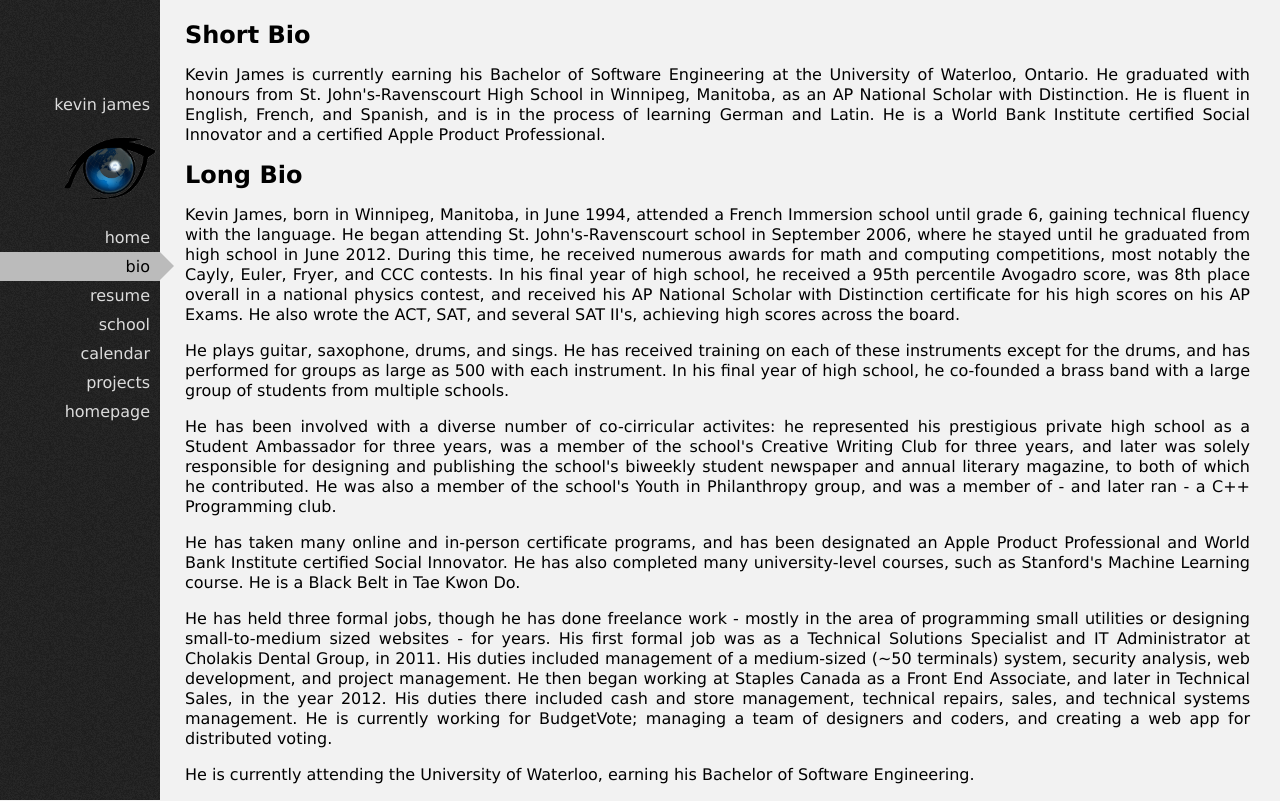
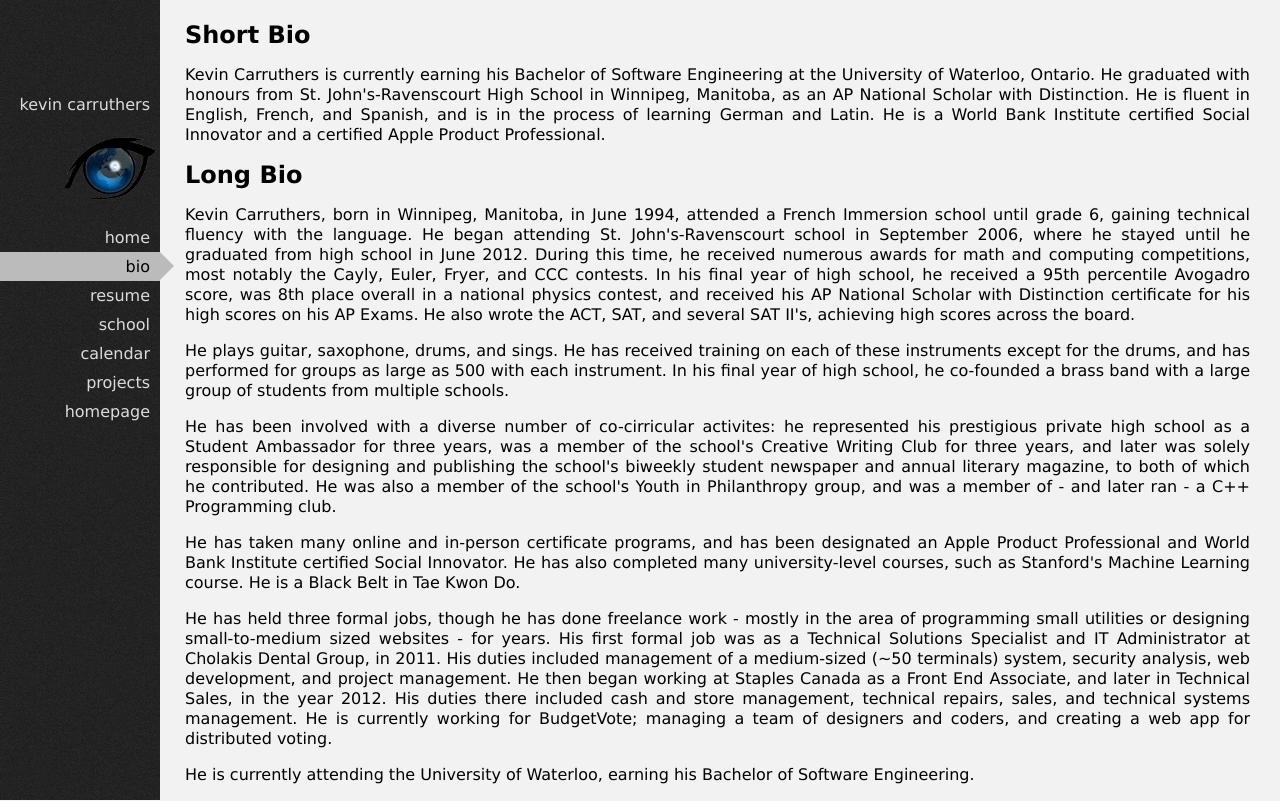
Before and after one commit to TheKevJames/web, a PHP site: page /bio.php in a window 1280 px wide. Run offline with PHP 8.4, Linux system fonts and the light colour scheme.

Commit message:
Name change, half of winter 2013 course notes updated

```diff
--- a/bio.php
+++ b/bio.php
@@ -13,10 +13,10 @@ include_once('nav.inc.php');
 
 <content style='line-height:20px;'>
 	<h2>Short Bio</h2>
-	<p>Kevin James is currently earning his Bachelor of Software Engineering at the University of Waterloo, Ontario. He graduated with honours from St. John's-Ravenscourt High School in Winnipeg, Manitoba, as an AP National Scholar with Distinction. He is fluent in English, French, and Spanish, and is in the process of learning German and Latin. He is a World Bank Institute certified Social Innovator and a certified Apple Product Professional.
+	<p>Kevin Carruthers is currently earning his Bachelor of Software Engineering at the University of Waterloo, Ontario. He graduated with honours from St. John's-Ravenscourt High School in Winnipeg, Manitoba, as an AP National Scholar with Distinction. He is fluent in English, French, and Spanish, and is in the process of learning German and Latin. He is a World Bank Institute certified Social Innovator and a certified Apple Product Professional.
 
 	<h2>Long Bio</h2>
-	<p>Kevin James, born in Winnipeg, Manitoba, in June 1994, attended a French Immersion school until grade 6, gaining technical fluency with the language. He began attending St. John's-Ravenscourt school in September 2006, where he stayed until he graduated from high school in June 2012. During this time, he received numerous awards for math and computing competitions, most notably the Cayly, Euler, Fryer, and CCC contests. In his final year of high school, he received a 95th percentile Avogadro score, was 8th place overall in a national physics contest, and received his AP National Scholar with Distinction certificate for his high scores on his AP Exams. He also wrote the ACT, SAT, and several SAT II's, achieving high scores across the board.
+	<p>Kevin Carruthers, born in Winnipeg, Manitoba, in June 1994, attended a French Immersion school until grade 6, gaining technical fluency with the language. He began attending St. John's-Ravenscourt school in September 2006, where he stayed until he graduated from high school in June 2012. During this time, he received numerous awards for math and computing competitions, most notably the Cayly, Euler, Fryer, and CCC contests. In his final year of high school, he received a 95th percentile Avogadro score, was 8th place overall in a national physics contest, and received his AP National Scholar with Distinction certificate for his high scores on his AP Exams. He also wrote the ACT, SAT, and several SAT II's, achieving high scores across the board.
 	<p>He plays guitar, saxophone, drums, and sings. He has received training on each of these instruments except for the drums, and has performed for groups as large as 500 with each instrument. In his final year of high school, he co-founded a brass band with a large group of students from multiple schools.
 	<p>He has been involved with a diverse number of co-cirricular activites: he represented his prestigious private high school as a Student Ambassador for three years, was a member of the school's Creative Writing Club for three years, and later was solely responsible for designing and publishing the school's biweekly student newspaper and annual literary magazine, to both of which he contributed. He was also a member of the school's Youth in Philanthropy group, and was a member of - and later ran - a C++ Programming club.
 	<p>He has taken many online and in-person certificate programs, and has been designated an Apple Product Professional and World Bank Institute certified Social Innovator. He has also completed many university-level courses, such as Stanford's Machine Learning course. He is a Black Belt in Tae Kwon Do.
--- a/index.php
+++ b/index.php
@@ -12,7 +12,7 @@ include_once('nav.inc.php');
 ?>
 
 <content style='width:79%;'>
-	<div class='bigname'>Kevin James</div>
+	<div class='bigname'>Kevin Carruthers</div>
 	<div class='social'>
 		<a href='https://twitter.com/KevinKarruthers' target='_blank'>Twitter</a> |
 		<a href='https://www.facebook.com/kevin.j.carruthers' target='_blank'>Facebook</a> |
--- a/nav.inc.php
+++ b/nav.inc.php
@@ -5,7 +5,7 @@ function curPage() {
 ?>
 
 <nav><ul class='container'>
-	<li><a href='index.php'>kevin james</a></li>
+	<li><a href='index.php'>kevin carruthers</a></li>
 	<img src='media/symbol.png' />																						<? if(curPage() == 'index.php') {		echo "<div class='arrow'></div>"; } ?>
 	<li><a href='index.php'			<? if(curPage() == 'index.php') { echo "class='selected'"; } ?>		>home</a>		<? if(curPage() == 'bio.php') {			echo "<div class='arrow'></div>"; } ?>
 	<li><a href='bio.php'			<? if(curPage() == 'bio.php') { echo "class='selected'"; } ?>		>bio</a>		<? if(curPage() == 'resume.php') {		echo "<div class='arrow'></div>"; } ?>
```
Also changed, not shown: 3 other files.
